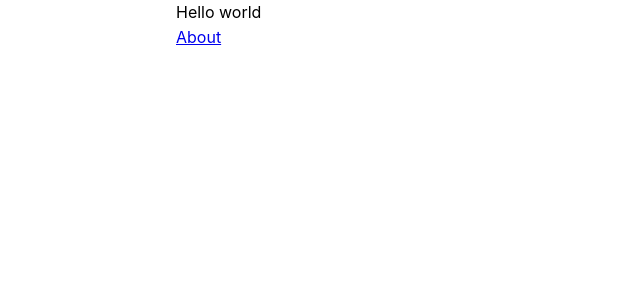
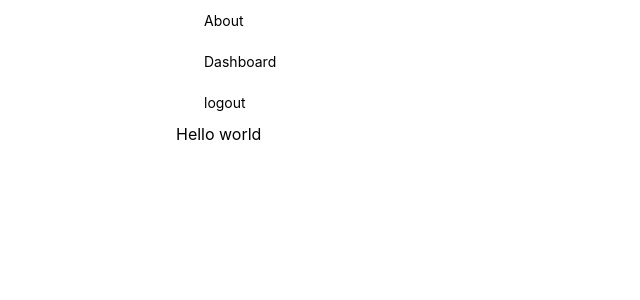
Before and after one commit to mint-rabi/react-vite-tan-router-mantine-sample, a React (Vite) app: page / in a window 1280 px wide. Shown: the top 300 px of the page, without its empty margins (0-640 px from the left). Built offline with nearby package versions, Linux system fonts and the light colour scheme.

Commit message:
nav test

```diff
--- a/src/App.tsx
+++ b/src/App.tsx
@@ -2,13 +2,14 @@ import '@mantine/core/styles.css'
 import { MantineProvider } from '@mantine/core'
 import { Container, Text } from '@mantine/core'
 import { Link } from '@tanstack/react-router'
+import { Sidebar } from './components/navigation/sidebar'
 
 function App() {
   return (
     <MantineProvider>
       <Container>
+        <Sidebar></Sidebar>
         <Text>Hello world</Text>
-        <Link to="/about">About</Link>
       </Container>
     </MantineProvider>
   )
--- a/src/components/navigation/sidebar/index.tsx
+++ b/src/components/navigation/sidebar/index.tsx
@@ -0,0 +1,12 @@
+import { NavLink, Container } from '@mantine/core'
+export const Sidebar = () => {
+  const menus = ["dashboard","masters","settings","reports"]
+  console.log(menus)
+  return (
+    <Container height="100px">
+      <NavLink href="/about" label="About"/>
+      <NavLink href="/dashboard" label="Dashboard" />
+      <NavLink href="/logout" label="logout"/>
+    </Container>
+  )
+}
```
